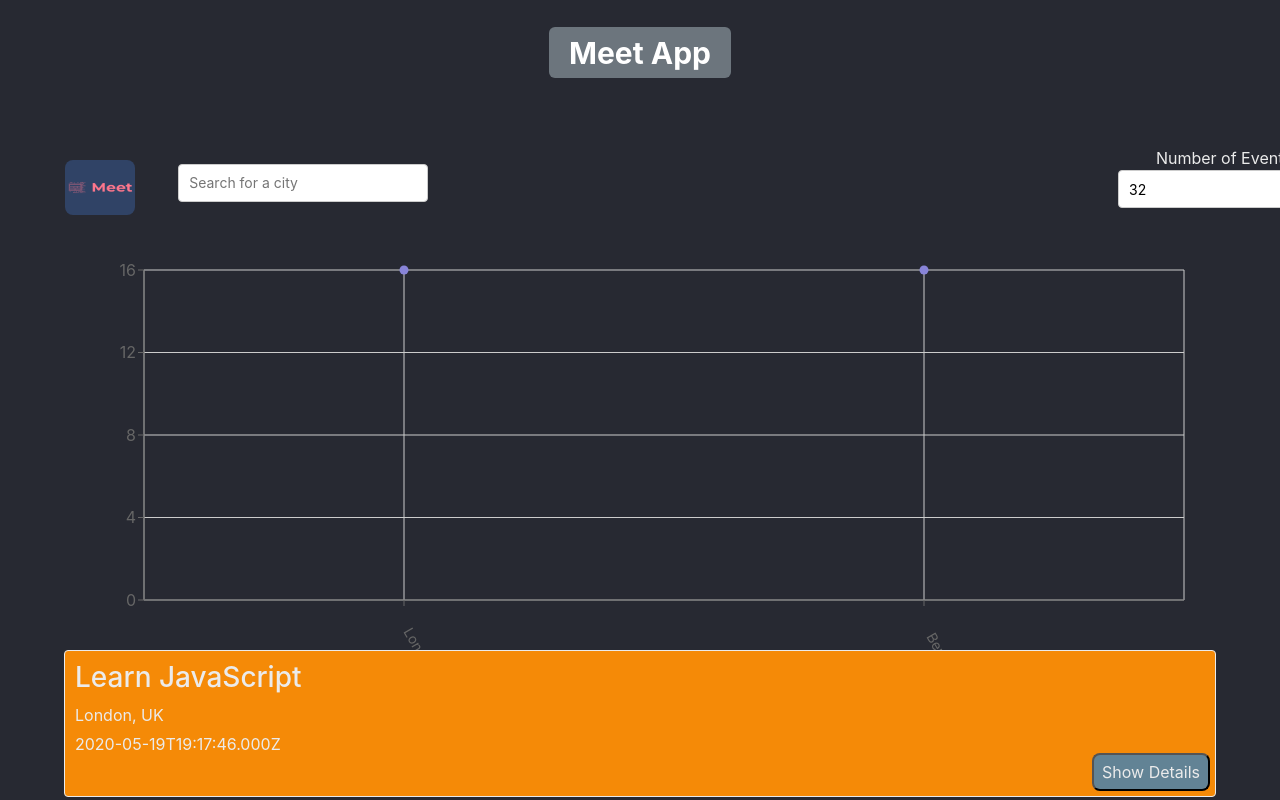
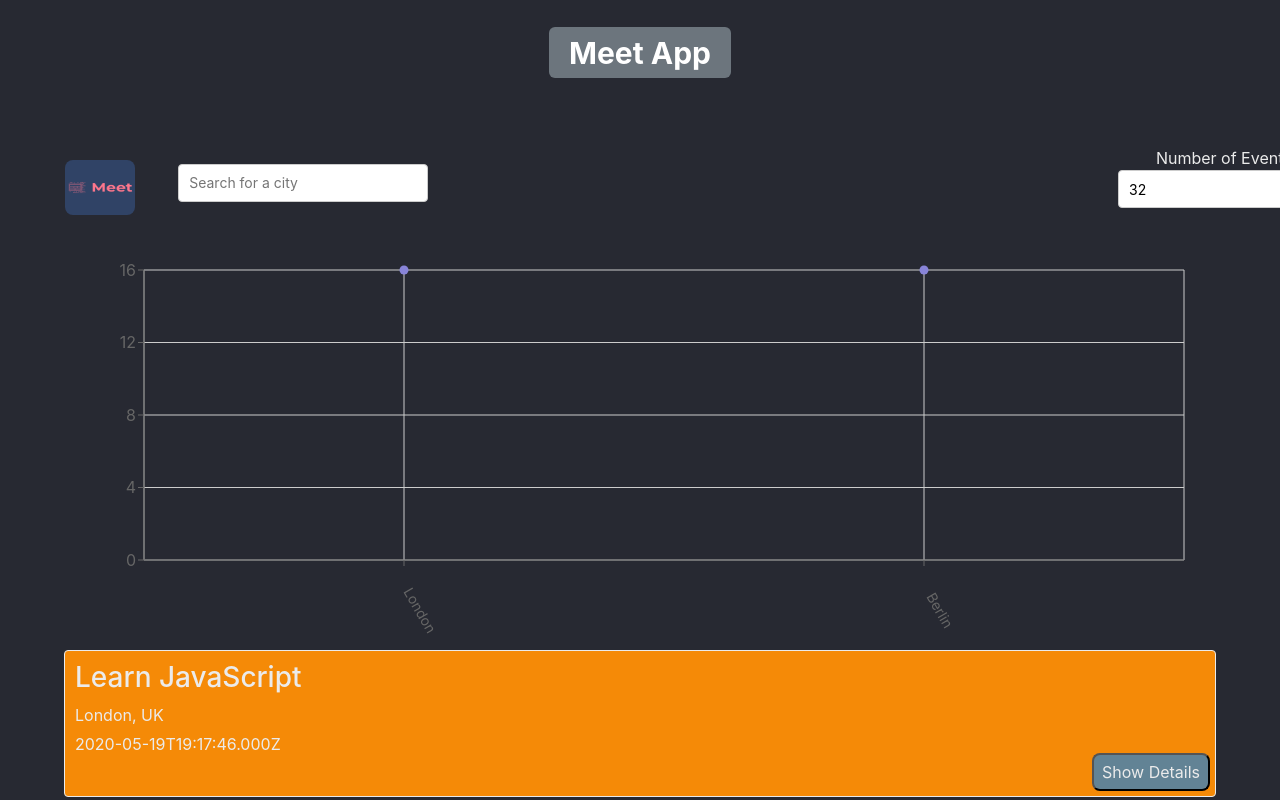
Before and after one commit to Paul-1783/meet, a React (Create React App) app: page / in a window 1280 px wide. Shown: the top 800 px of the page. Built offline with nearby package versions, Linux system fonts and the light colour scheme; what atatus-spa would draw is missing.

Commit message:
Expanded Chart for CityEvents

```diff
--- a/src/components/CityEventsChart.js
+++ b/src/components/CityEventsChart.js
@@ -33,7 +33,7 @@ const CityEventsChart = ({ allLocations, events }) => {
         margin={{
           top: 20,
           right: 20,
-          bottom: 20,
+          bottom: 60,
           left: 20,
         }}
       >
```
